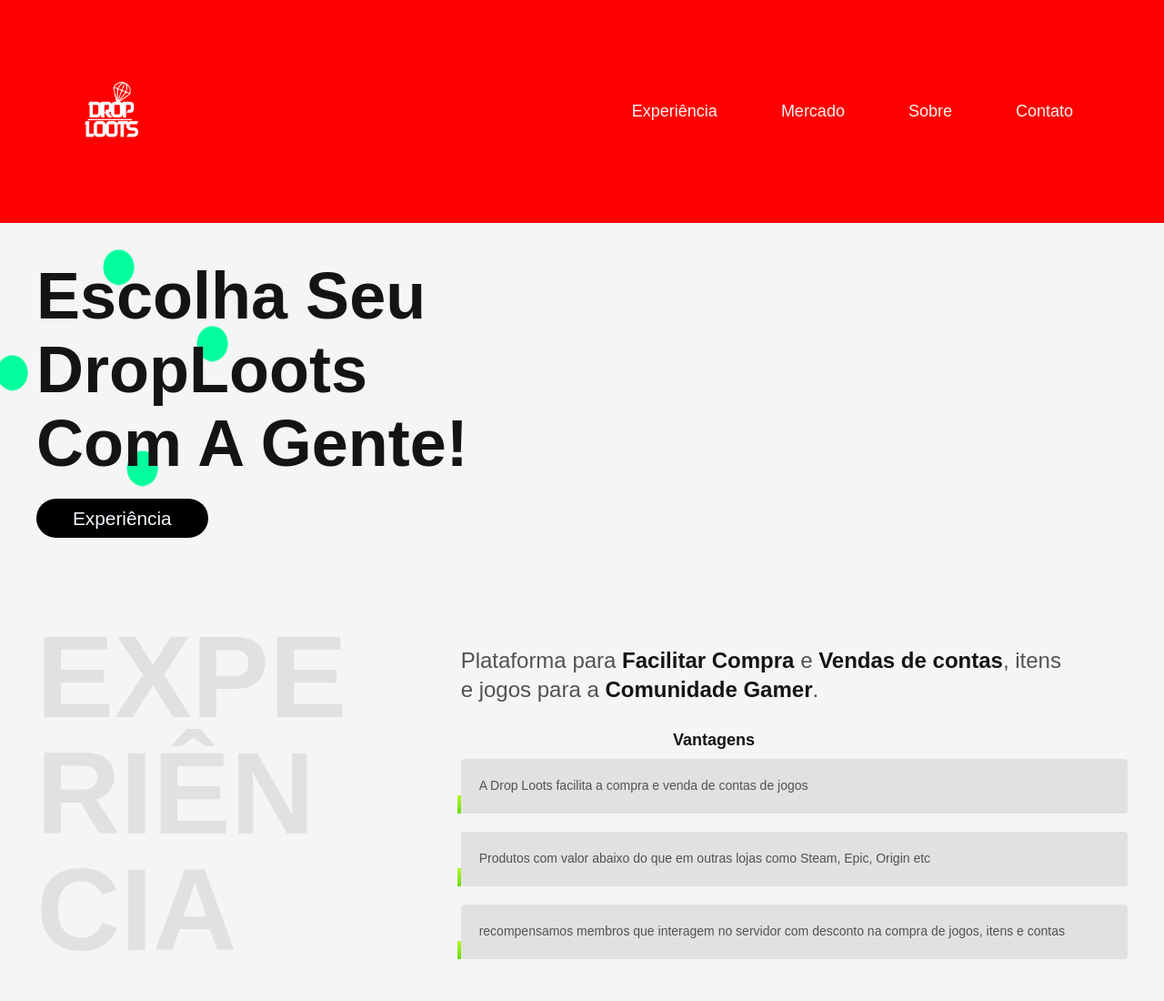
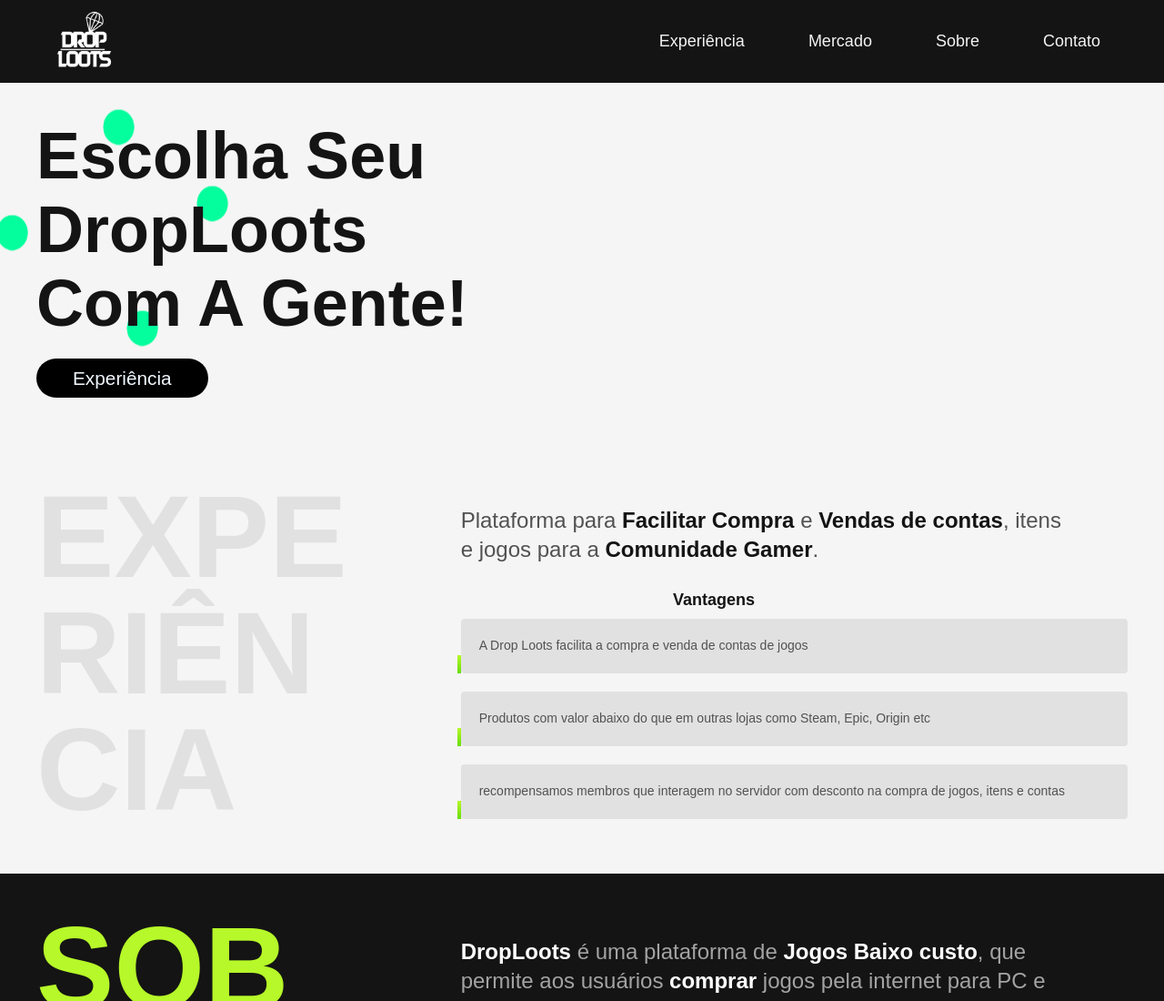
Before and after one commit to eoqthiago/droploots, a plain HTML site: page index.html in a window 1280 px wide. Shown: the top 1100 px of the page at 91% size. Drawn offline with Linux system fonts and the light colour scheme.

Commit message:
arrumando

```diff
--- a/css/header.css
+++ b/css/header.css
@@ -5,7 +5,7 @@
     display: flex;
     justify-content: space-between;
     align-items: center;
-    background: #ff0000;
+    background: #141414;
 
 
 }
@@ -51,8 +51,9 @@
 
 @media (max-width: 1500px){
     header{
-        gap: 40px;
-        padding: 80px;
+        padding: 3px 50px;
+        margin: 0 auto;
+        display: flex;
     }
 
 }
```
